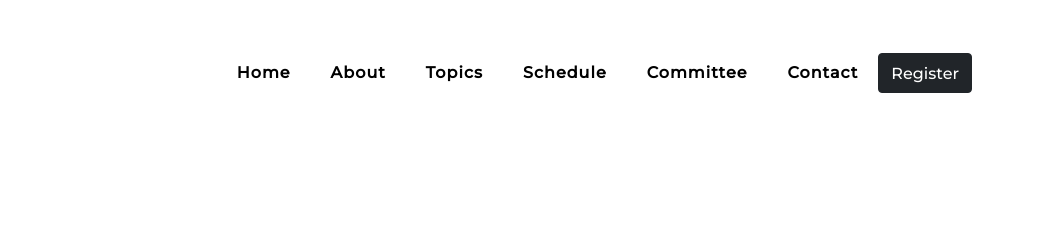
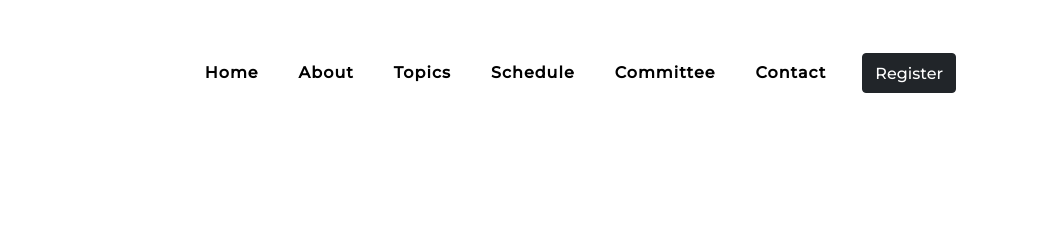
Before and after one commit to SHARAD-L/clg-pj, a plain HTML site: page index.html in a window 1280 px wide. Shown: the top 251 px of the page, 226-1280 px from the left. Drawn offline with nearby package versions, Linux system fonts and the light colour scheme.

Commit message:
Update index.html

```diff
--- a/index.html
+++ b/index.html
@@ -136,7 +136,7 @@
                     class="nav-link"
                     style="letter-spacing: 1px; padding: 1px 20px"
                   ><span data-bs-target="#navbarNav" data-bs-toggle="collapse">
-                    <button class="btn btn-dark" id="btn-reg"> <a href="#" style="text-decoration: none;color:white;"> Register</a></button></span>
+                    <button class="btn btn-dark mx-3" id="btn-reg"> <a href="#" style="text-decoration: none;color:white;"> Register</a></button></span>
                   </a>
                 </li>
               </ul>
```
